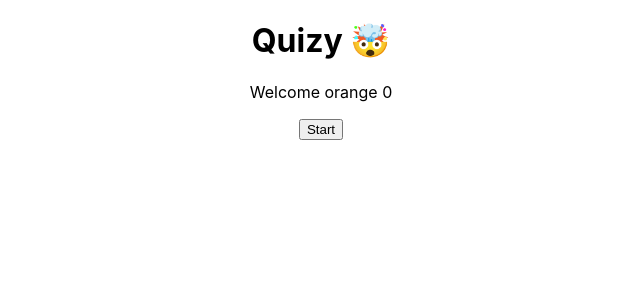
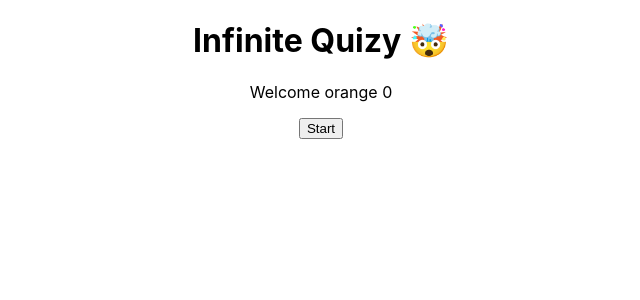
Before and after one commit to vaishnavipaliya11/general-quiz-app, a React (Create React App) app in the folder my-app/: page / in a window 1280 px wide. Shown: the top 300 px of the page, without its empty margins (319-959 px from the left). Built offline with nearby package versions, Linux system fonts and the light colour scheme.

Commit message:
style: Question card

```diff
--- a/my-app/src/App.tsx
+++ b/my-app/src/App.tsx
@@ -4,6 +4,7 @@ import { Header } from "./components/header/Header";
 import { QuizCard } from "./components/QuizCard/QuizCard";
 import { fetchApi } from "./data/QuizApi";
 import { ApiResponseState } from "./data/QuizApi";
+import "./styles.css"
 export type ANSWER_OBJECT = {
   question: string;
   answer: string;
@@ -46,6 +47,7 @@ function App() {
 
   return (
     <div className="App">
+      <div className="quiz-app-container">
         <Header username="orange" score={score} />
         <button onClick={startQuiz}>Start</button>
         {loading ? <p>Loading.....</p> : null}
@@ -64,6 +66,7 @@ function App() {
           <button onClick={nextBtnHandler}>Next</button>
         ) : null}
       </div>
+    </div>
   );
 }
 
--- /dev/null
+++ b/my-app/src/components/QuizCard/QuizCard.css
@@ -0,0 +1,19 @@
+.ans-btn{
+    border: none;
+    width: 10rem;
+
+}
+.quiz-container{
+    border: 1px solid;
+    background-color: pink;
+    padding: 1rem;
+    display: flex;
+    margin: 1rem;
+    flex-direction: column;
+    align-items: flex-start;
+    width:25rem;
+    border-radius: 10px;
+}
+.quiz-container h4{
+    text-align: left;
+}
--- a/my-app/src/components/QuizCard/QuizCard.tsx
+++ b/my-app/src/components/QuizCard/QuizCard.tsx
@@ -1,5 +1,6 @@
 import { QuizCardProps } from "./QuizCardProps";
 import { ANSWER_OBJECT } from "../../App";
+import "./QuizCard.css"
 const QuizCard = ({
   question,
   answers,
@@ -9,15 +10,15 @@ const QuizCard = ({
   totalQuestions,
 }: QuizCardProps) => {
   return (
-    <div>
+    <div className="quiz-container">
       <h3>
         Questions {questionNo}/{totalQuestions}
       </h3>
-      <h4>{question}</h4>
+      <h4>{questionNo}.<span> {question} </span></h4>
       <div>
         {answers?.map((answer) => {
           return (
-            <div>
+            <div className="ans-options">
               <button className="ans-btn"
                 disabled={userAnswer ? true : false}
                 value={answer}
--- a/my-app/src/components/header/Header.tsx
+++ b/my-app/src/components/header/Header.tsx
@@ -3,7 +3,7 @@ import { HeaderProps } from "./Header.types"
 const Header = ({username,score}:HeaderProps) =>{
     return(
         <div>
-        <h1>Quizy 🤯</h1>
+        <h1> Infinite Quizy 🤯</h1>
         <p>Welcome {username}  {score}</p>
         </div>
     )
--- /dev/null
+++ b/my-app/src/styles.css
@@ -0,0 +1,6 @@
+.quiz-app-container{
+    display: flex;
+    flex-direction: column;
+    justify-content: center;
+    align-items: center;
+}
```
Lines whose indentation alone changed are shown as unchanged.
